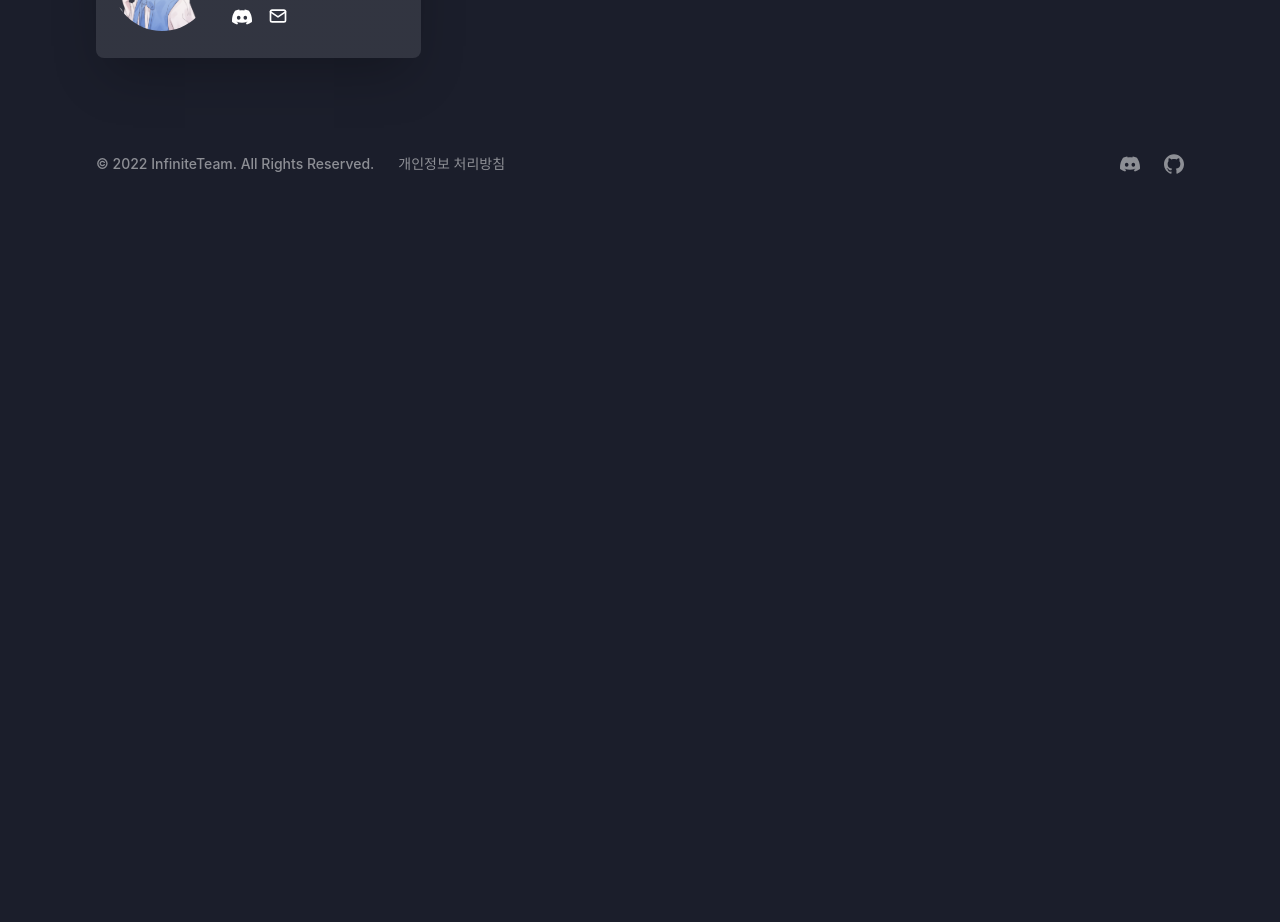
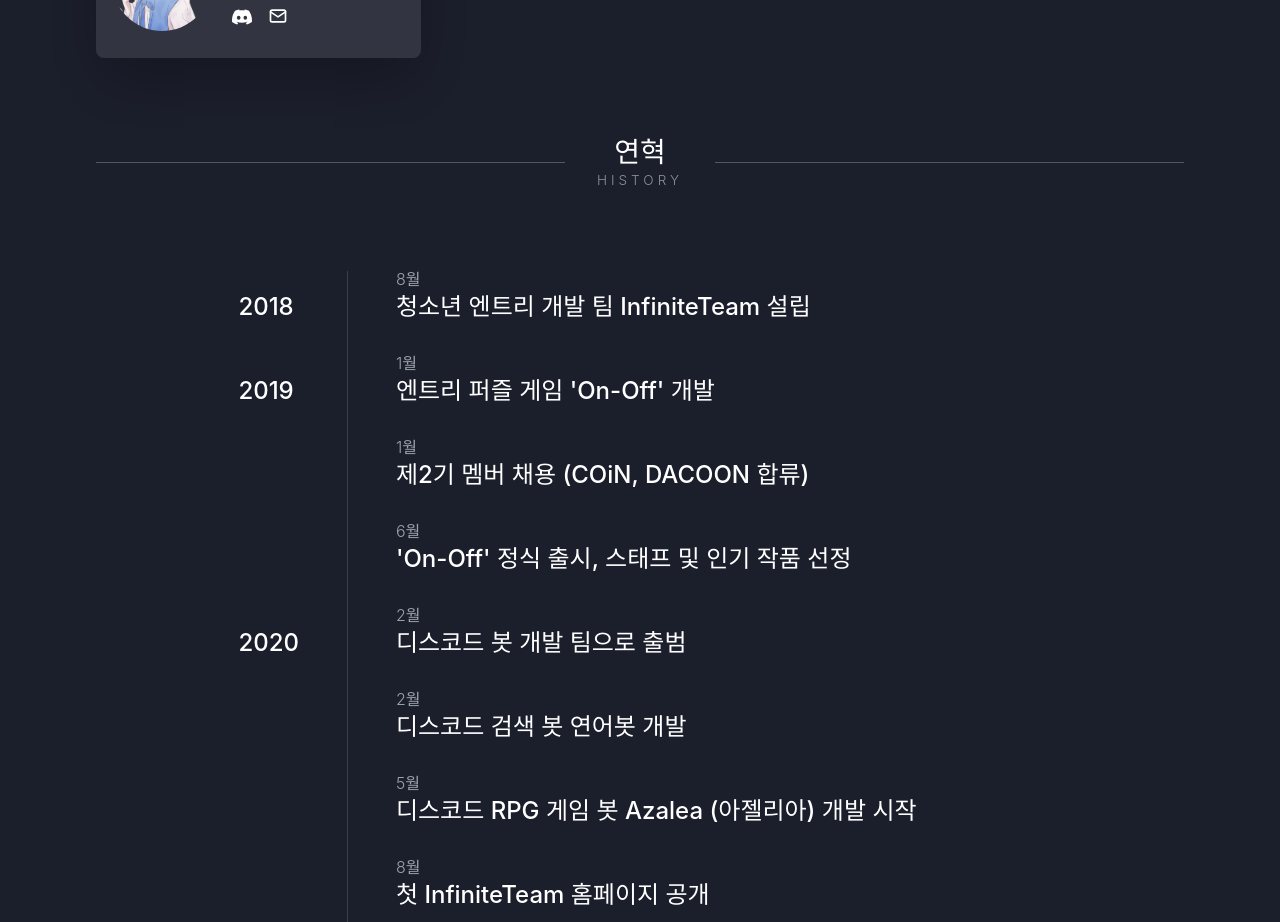
Before and after one commit to InfiniteTeam/inft.kr, a Next.js app: page /about in a window 1280 px wide. Shown: the part 1080-2002 px from the top of the page. Before the commit the page ends 1286 px from the top, so only its background shows below. Built offline with nearby package versions, Linux system fonts and the light colour scheme; a web font is replaced by a local one.

Commit message:
feat: 팀 연혁 추가

```diff
--- /dev/null
+++ b/src/data/history.ts
@@ -0,0 +1,94 @@
+const history = [
+  {
+    year: 2018,
+    month: 8,
+    content: '청소년 엔트리 개발 팀 InfiniteTeam 설립',
+  },
+  {
+    year: 2019,
+    month: 1,
+    content: "엔트리 퍼즐 게임 'On-Off' 개발",
+  },
+  {
+    year: 2019,
+    month: 1,
+    content: '제2기 멤버 채용 (COiN, DACOON 합류)',
+  },
+  {
+    year: 2019,
+    month: 6,
+    content: "'On-Off' 정식 출시, 스태프 및 인기 작품 선정",
+  },
+  {
+    year: 2020,
+    month: 2,
+    content: '디스코드 봇 개발 팀으로 출범',
+  },
+  {
+    year: 2020,
+    month: 2,
+    content: '디스코드 검색 봇 연어봇 개발',
+  },
+  {
+    year: 2020,
+    month: 5,
+    content: '디스코드 RPG 게임 봇 Azalea (아젤리아) 개발 시작',
+  },
+  {
+    year: 2020,
+    month: 8,
+    content: '첫 InfiniteTeam 홈페이지 공개',
+  },
+  {
+    year: 2020,
+    month: 8,
+    content: '디스코드 미니게임 봇 RTBOT (알티봇) 운영',
+  },
+  {
+    year: 2020,
+    month: 9,
+    content: '디스코드 관리 봇 Aztra (아즈트라) 개발 시작',
+  },
+  {
+    year: 2021,
+    month: 1,
+    content: 'Aztra 정식 출시',
+  },
+  {
+    year: 2021,
+    month: 7,
+    content: 'Aztra 1,000서버 달성',
+  },
+  {
+    year: 2022,
+    month: 1,
+    content: 'Aztra 출시 1주년, 2,000서버 달성',
+  },
+  {
+    year: 2022,
+    month: 3,
+    content: 'Aztra 3,000서버 달성',
+  },
+  {
+    year: 2022,
+    month: 7,
+    content: 'Aztra 4,000서버 달성',
+  },
+  {
+    year: 2022,
+    month: 7,
+    content: '제4기 멤버 채용 (gangjun06, __filename, Dowon, Hankaru)',
+  },
+  {
+    year: 2022,
+    month: 7,
+    content: 'Aztra에 음악 재생을 더한, Aztra Music 개발 시작',
+  },
+  {
+    year: 2022,
+    month: 7,
+    content: '팀 홈페이지 리뉴얼',
+  },
+];
+
+export default history;
--- a/src/pages/about.tsx
+++ b/src/pages/about.tsx
@@ -7,8 +7,11 @@ import { TbMail } from 'react-icons/tb';
 import members from 'data/members';
 import Image from 'next/image';
 import { Popover, Transition } from '@headlessui/react';
+import history from 'data/history';
 
 const About: NextPage = () => {
+  let years = history.map((o) => o.year);
+
   return (
     <Layout page="소개" className={styles.page}>
       <div className={styles.info}>
@@ -100,6 +103,40 @@ const About: NextPage = () => {
           </div>
         ))}
       </div>
+
+      <div className={styles.section}>
+        <span className={styles.title}>
+          <span>연혁</span>
+          <small>HISTORY</small>
+        </span>
+      </div>
+      <div className="flex justify-center py-5 mt-12">
+        <table>
+          <thead>
+            <tr>
+              <th />
+              <th />
+            </tr>
+          </thead>
+          <tbody>
+            {history.map((item, i) => (
+              <tr key={i}>
+                <td className="pr-12 border-r-[1px] border-solid border-zinc-700">
+                  <div className="text-2xl pb-3">
+                    {years.indexOf(item.year) === i ? item.year : ''}
+                  </div>
+                </td>
+                <td className="pl-12">
+                  <div className="pb-1 text-gray-400 font-light">
+                    {item.month}월
+                  </div>
+                  <h2 className="text-2xl mb-8">{item.content}</h2>
+                </td>
+              </tr>
+            ))}
+          </tbody>
+        </table>
+      </div>
     </Layout>
   );
 };
--- a/src/pages/brand.tsx
+++ b/src/pages/brand.tsx
@@ -93,8 +93,8 @@ const About: NextPage = () => {
         <h2 className="text-2xl py-6 font-semibold">주의사항</h2>
         <ul className="list-disc gap-2 px-7 flex flex-col">
           <li className="leading-7 font-light">
-            본 브랜드 상징은 InfiniteTeam 및 그 제품을 나타내는 용도로 자유롭게
-            사용하실 수 있습니다.
+            본 브랜드 상징은 InfiniteTeam 및 그 제품을 나타내는 용도로만
+            자유롭게 사용하실 수 있습니다.
           </li>
           <li className="leading-7 font-light">
             InfiniteTeam 브랜드 상징(로고를 비롯한 CI, BI)의 저작권은 모두
--- a/src/pages/projects.tsx
+++ b/src/pages/projects.tsx
@@ -2,13 +2,14 @@ import type { NextPage } from 'next';
 import Layout from 'components/Layout';
 import styles from 'styles/pages/Projects.module.scss';
 import aztra from 'assets/aztra.png';
+import azalea from 'assets/azalea.jpeg';
 import Image from 'next/image';
 import members from 'data/members';
 import { Popover, Transition } from '@headlessui/react';
 import { useState } from 'react';
 
 const Projects: NextPage = () => {
-  const [isShowing, setIsShowing] = useState<string | null>(null);
+  const [isShowing, setIsShowing] = useState<[string, string] | null>(null);
 
   return (
     <Layout page="프로젝트">
@@ -19,7 +20,7 @@ const Projects: NextPage = () => {
         </span>
       </div>
 
-      <div className="md:flex text-center md:text-left rounded-xl hover:bg-black/[0.15] shadow-xl hover:shadow-2xl transition-all duration-500 mt-8 px-6 py-5 gap-5 items-center border-solid border-[1px] border-gray-800">
+      <div className="md:flex text-center md:text-left rounded-xl hover:bg-black/[0.15] shadow-xl hover:shadow-2xl transition-all duration-500 mt-10 px-6 py-5 gap-5 items-center border-solid border-[1px] border-gray-800">
         <Image
           className="rounded-full"
           src={aztra}
@@ -27,7 +28,7 @@ const Projects: NextPage = () => {
           width={100}
           height={100}
         />
-        <div className="md:pr-8 md:mr-4 md:border-r-[0.5px] my-8 md:my-0 border-solid border-zinc-700 py-2.5">
+        <div className="md:pr-8 md:mr-4 md:border-r-[0.5px] my-8 md:my-0 border-solid border-zinc-700 py-2.5 w-1/3">
           <h2 className="text-4xl font-semibold tracking-wide mb-3">Aztra</h2>
           <div className="text-gray-500 font-light">
             웹 대시보드를 지원하는 한국어 디스코드 관리봇
@@ -41,7 +42,7 @@ const Projects: NextPage = () => {
               <Popover
                 key={one.name}
                 className="relative"
-                onMouseEnter={() => setIsShowing(one.name)}
+                onMouseEnter={() => setIsShowing(['aztra', one.name])}
                 onMouseLeave={() => setIsShowing(null)}
               >
                 <Popover.Button className="outline-none">
@@ -61,8 +62,12 @@ const Projects: NextPage = () => {
                   leave="transition duration-75 ease-out"
                   leaveFrom="transform scale-100 opacity-100"
                   leaveTo="transform scale-95 opacity-0"
-                  show={isShowing === one.name}
-                  onMouseEnter={() => setIsShowing(one.name)}
+                  show={
+                    !!isShowing &&
+                    isShowing[0] == 'aztra' &&
+                    isShowing[1] === one.name
+                  }
+                  onMouseEnter={() => setIsShowing(['aztra', one.name])}
                   onMouseLeave={() => setIsShowing(null)}
                 >
                   {isShowing ? (
@@ -80,7 +85,7 @@ const Projects: NextPage = () => {
           <a href="https://aztra.xyz" target="_blank" rel="noreferrer">
             <button
               type="button"
-              className="bg-violet-600 hover:bg-violet-500 transition-all duration-300 px-5 py-3 rounded-xl"
+              className="bg-violet-600 hover:bg-violet-500 transition-all duration-300 w-32 px-5 py-3 rounded-xl"
             >
               사이트로 이동
             </button>
@@ -88,7 +93,79 @@ const Projects: NextPage = () => {
         </div>
       </div>
 
-      <div className="flex flex-col gap-3 items-center py-10 mt-16">
+      <div className="md:flex text-center md:text-left rounded-xl hover:bg-black/[0.15] shadow-xl hover:shadow-2xl transition-all duration-500 mt-8 px-6 py-5 gap-5 items-center border-solid border-[1px] border-gray-800">
+        <Image
+          className="rounded-full"
+          src={azalea}
+          alt="azalea"
+          width={100}
+          height={100}
+        />
+        <div className="md:pr-8 md:mr-4 md:border-r-[0.5px] my-8 md:my-0 border-solid border-zinc-700 py-2.5 w-1/3">
+          <h2 className="text-4xl font-semibold tracking-wide mb-3">Azalea</h2>
+          <div className="text-gray-500 font-light">디스코드 RPG 게임봇</div>
+        </div>
+        <div className="text-gray-200">
+          <div className="mb-2">2020.05.04 ~ 개발 일시중단</div>
+          <div className="text-sm font-light mt-3.5 mb-2.5">참여 멤버: </div>
+          <div className="flex gap-1.5 items-center">
+            {members
+              .filter((one) => ['ArpaAP', 'COiN', 'Dacoon'].includes(one.name))
+              .map((one) => (
+                <Popover
+                  key={one.name}
+                  className="relative"
+                  onMouseEnter={() => setIsShowing(['azalea', one.name])}
+                  onMouseLeave={() => setIsShowing(null)}
+                >
+                  <Popover.Button className="outline-none">
+                    <Image
+                      className="rounded-full"
+                      alt={one.name}
+                      src={one.avatar}
+                      width={32}
+                      height={32}
+                    />
+                  </Popover.Button>
+
+                  <Transition
+                    enter="transition duration-100 ease-out"
+                    enterFrom="transform scale-95 opacity-0"
+                    enterTo="transform scale-100 opacity-100"
+                    leave="transition duration-75 ease-out"
+                    leaveFrom="transform scale-100 opacity-100"
+                    leaveTo="transform scale-95 opacity-0"
+                    show={
+                      !!isShowing &&
+                      isShowing[0] === 'azalea' &&
+                      isShowing[1] === one.name
+                    }
+                    onMouseEnter={() => setIsShowing(['azalea', one.name])}
+                    onMouseLeave={() => setIsShowing(null)}
+                  >
+                    {isShowing ? (
+                      <Popover.Panel className="absolute top-2 z-10 bg-gray-800/75 rounded-xl px-3 py-2 text-sm w-fit whitespace-nowrap">
+                        {one.name}
+                      </Popover.Panel>
+                    ) : null}
+                  </Transition>
+                </Popover>
+              ))}
+          </div>
+        </div>
+        <hr className="md:hidden w-full border-b-[0.5px] border-solid border-zinc-700 my-6" />
+        <div className="md:ml-auto">
+          <button
+            type="button"
+            className="bg-gray-600 w-32 px-5 py-3 rounded-xl text-gray-400"
+            disabled
+          >
+            개발 중단
+          </button>
+        </div>
+      </div>
+
+      <div className="flex flex-col gap-3 items-center py-10 mt-12">
         <div className="flex items-center gap-3">
           <hr className="w-8 border-b-[0.1px] border-white border-solid" />
           <div className="">COMMING SOON</div>
```
Also changed, not shown: src/assets/azalea.jpeg (added).
